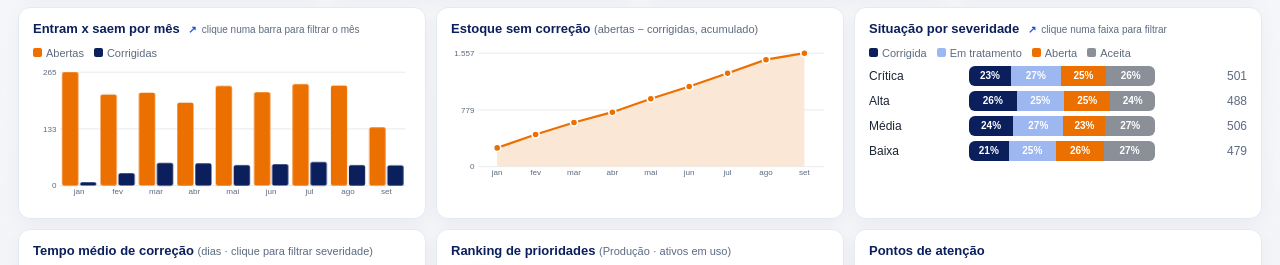
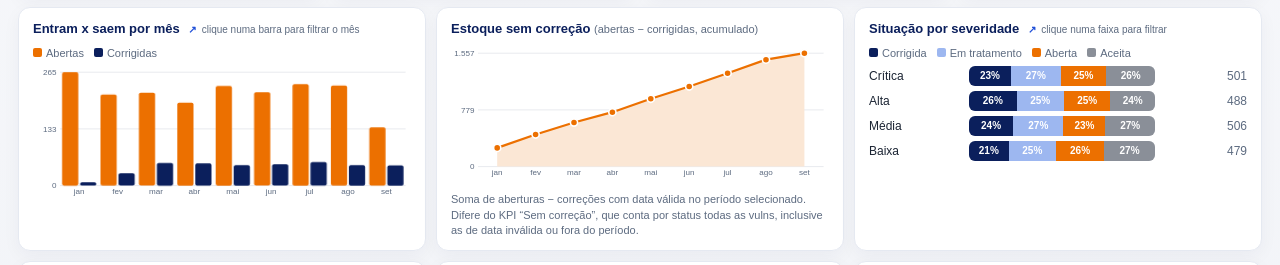
Before and after one commit to johnerik63/Painel-Executivo-de-Vulnerabilidades, a plain HTML site: page index.html in a window 1280 px wide. Shown: the part 525-790 px from the top of the page. Drawn offline with Linux system fonts and the light colour scheme.

Commit message:
Fix HTML formatting and add missing text

```diff
--- a/index.html
+++ b/index.html
@@ -67,7 +67,7 @@ svg [data-chart-month]{cursor:pointer;transform-box:fill-box;transform-origin:ce
 <div class="hl" id="hl"></div>
 <div class="g g4" id="k"></div>
 <div class="g g3"><div class="c"><h3>Entram x saem por mês <span class="interaction-hint">clique numa barra para filtrar o mês</span></h3><div class="lg"><span><i style="background:var(--or)"></i>Abertas</span><span><i style="background:var(--az)"></i>Corrigidas</span></div><div id="m"></div></div>
-<div class="c"><h3>Estoque sem correção <span>(abertas − corrigidas, acumulado)</span></h3><div id="ac"></div></div>
+<div class="c"><h3>Estoque sem correção <span>(abertas − corrigidas, acumulado)</span></h3><div id="ac"></div><div class="nt">Soma de aberturas − correções com data válida no período selecionado. Difere do KPI “Sem correção”, que conta por status todas as vulns, inclusive as de data inválida ou fora do período.</div></div>
 <div class="c"><h3>Situação por severidade <span class="interaction-hint">clique numa faixa para filtrar</span></h3><div class="lg"><span><i style="background:var(--az)"></i>Corrigida</span><span><i style="background:var(--lt)"></i>Em tratamento</span><span><i style="background:var(--or)"></i>Aberta</span><span><i style="background:var(--gr)"></i>Aceita</span></div><div id="s"></div></div></div>
 <div class="g g3"><div class="c"><h3>Tempo médio de correção <span>(dias · clique para filtrar severidade)</span></h3><div id="tp"></div></div>
 <div class="c"><h3>Ranking de prioridades <span>(Produção · ativos em uso)</span></h3><div class="rank-controls"><button type="button" class="rank-btn active" data-rank-sort="score">Score</button><button type="button" class="rank-btn" data-rank-sort="crit">Críticas</button><button type="button" class="rank-btn" data-rank-sort="vol">Volume</button></div><div class="lg"><span><i style="background:var(--or)"></i>Crítica</span><span><i style="background:var(--az)"></i>Alta</span><span><i style="background:var(--lt)"></i>Média</span><span><i style="background:var(--gr)"></i>Baixa</span></div><div id="t5"></div></div>
```
